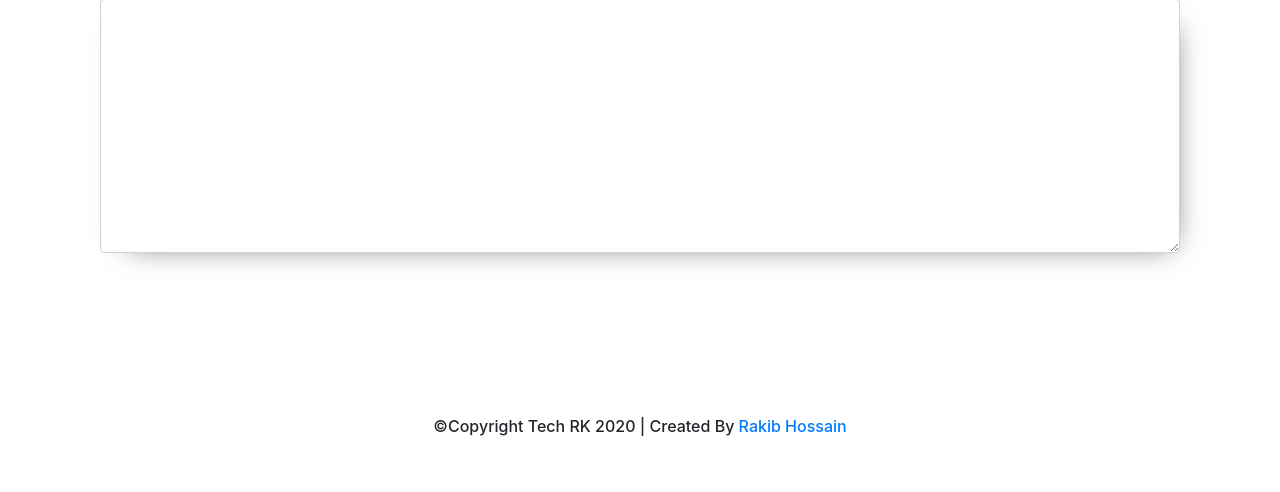
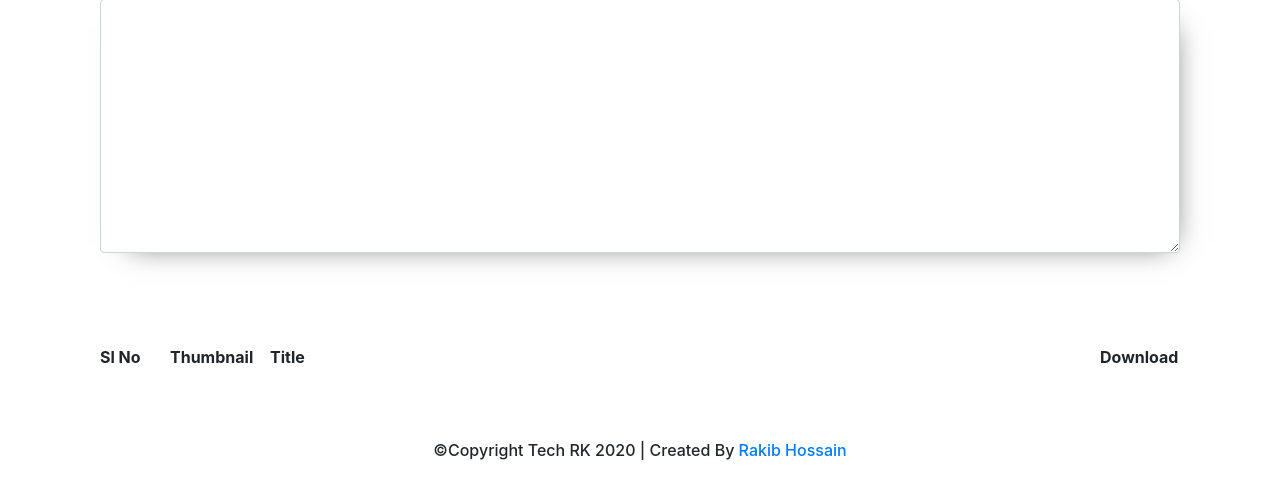
Before and after one commit to iamrk1811/YouTube-Downloader-Site, a Django app: page /playlist/ in a window 1280 px wide. Shown: the part 445-937 px from the top of the page. Before the commit the page ends 881 px from the top, so only its background shows below. Run offline with Django 3.2, Linux system fonts and the light colour scheme; lists and menus that the app fills with data are empty; some libraries are stand-ins or nearby versions.

Commit message:
Improve JavaScript and faster than previous version

```diff
--- a/YouTube_Playlist_Downloader/views.py
+++ b/YouTube_Playlist_Downloader/views.py
@@ -5,7 +5,6 @@ import requests
 import re
 import urllib.parse
 from django.http import JsonResponse
-import time
 
 
 # Code for playlist START
@@ -95,7 +94,6 @@ def giveMeAllVideoList(URL):
 
 # Code for single START
 def giveMeVideoID(URL):
-    print(URL)
     # check point for mobile
     regex_for_mobile = r"https://youtu.be/[0-9a-zA-Z-_]{11}"
     regex_for_computer = r"https://www.youtube.com/watch\?v=[0-9a-zA-Z-_]{11}"
@@ -124,7 +122,7 @@ def homeSingle(request):
     if request.method == 'POST' and request.POST.get('single_video_input'):
         URL = request.POST.get('single_video_input')
         single_video_id = giveMeVideoID(URL)
-        if not single_video_id is None:
+        if single_video_id is not None:
             yt = YouTube("https://www.youtube.com/watch?v=" + single_video_id)
             video_title = yt.title
 
@@ -134,8 +132,12 @@ def homeSingle(request):
             seconds %= 3600
             minutes = seconds // 60
             seconds %= 60
-
-            time = str(hour) + ":" + str(minutes) + ":" + str(seconds)
+            time = ""
+            if not hour == 0:
+                time += str(hour) + ":"
+            if not minutes == 0:
+                time += str(minutes) + ":"
+            time += str(seconds)
 
             dictionary = {'title': yt.title, 'time': time, 'thumbnail': yt.thumbnail_url}
             streams = {}
@@ -158,7 +160,6 @@ def homeSingle(request):
 
             # return render(request, 'home/single.html', dictionary)
             return JsonResponse(dictionary)
-
 
         else:
             return render(request, 'home/single.html')
@@ -193,6 +194,7 @@ def homePlaylist(request):
 
 
 def playlistAjax(request):
+    """This function handle GET AJAX Request and return video number, title, thumbnail, download link"""
     if request.method == 'GET' and request.GET.get('video_link'):
         video_link =  request.GET.get('video_link')
         # creating Youtube object using pytube.YouTube
@@ -259,7 +261,6 @@ def playlistAjax(request):
         video_title_url_encoded = urllib.parse.quote(video_title, safe="")
         video_download_url = video_link + "&title=" + video_title_url_encoded
 
-
         data = {
             'video_number' : int(request.GET.get('video_no')) + 1,
             'video_title' : video_title_copy,
--- a/asset/js/app.js
+++ b/asset/js/app.js
@@ -1,23 +1,29 @@
 $(document).ready(function () {
-
+    // Binding function if someone press back button (RELOAD)
     $(window).bind("pageshow", function(event) {
         if (event.originalEvent.persisted) {
             window.location.reload();
         }
     });
+
     var page_pre_loader = document.getElementById('page_pre_loader');
     $('#year').html(new Date().getFullYear());
-    var progress_no = 1;
+
+    var progress_no = 0;
     // code for playlist page
     $(document).on('submit', '#playlist_form', function(e){
+        // Prevent default behavior of the form
         e.preventDefault();
         const progressBar = document.getElementById('prog');
+        // Tasks that i have to perform before request to server
         $('#playlist_result_container_id').fadeOut('slow', function(){});
         $('#single_single_video_id').fadeOut('slow', function(){});
         $('#footer').fadeOut('slow', function(){});
+        $('#single_video_table tbody').empty();
+        $('#single_video_table').append('<tr><th>Sl No</th><th>Thumbnail</th><th>Title</th><th>Download</th></tr>');
         page_pre_loader.classList.remove('d-none');
         $('#playlist_result_area_id').text('');
-        $('#single_single_video_id').html('');
+        // Request to the Server
         $.ajax({
             type: 'POST',
             url: '',
@@ -27,16 +33,17 @@ $(document).ready(function () {
             },
             async: true,
             success: function(data){
+                // Tasks that i have to perform before work with the data
                 $('#playlist_result_container_id').fadeIn('slow', function(){});
                 $('#single_single_video_id').fadeIn('slow', function(){});
                 $('#footer').fadeIn('slow', function(){});
                 page_pre_loader.classList.add('d-none');
+                // Parsing JsonResponse to JSON Object
                 var json_data = JSON.parse(JSON.stringify(data));
                 // var number_of_videos = Object.keys(json_data.allVideoList).length;
-                var new_video_area_text = "";
-                var new_single_single_video_html = "<table class='w-100'><col width='70'><col width='100'><col width=''><col width='80'><tr><th>Sl No</th><th>Thumbnail</th><th>Title</th><th>Download</th></tr>"
+                // Looping through all video list link
+                // And sending GET request to get download url, title, thumbnail
                 for (i = 0; i < Object.keys(json_data.allVideoList).length; i++) {
-                    new_video_area_text += $('#playlist_result_area_id').text()
                     $.ajax({
                         type: 'GET',
                         url: '/playlist-ajax',
@@ -48,20 +55,26 @@ $(document).ready(function () {
                             video_link: Object.values(json_data.allVideoList)[i]
                         },
                         async: true,
+                        // Success function for single video output
                         success: function(data){
+                            // Working with progress bar
+                            progress_no += 1;
                             progress = Math.floor((progress_no/Object.keys(json_data.allVideoList).length) * 100);
                             progressBar.style.width = progress.toString() + "%";
-                            progress_no += 1;
+                            // Parsing JsonResponse to JSON Object
                             var ajax_json_data = JSON.parse(JSON.stringify(data));
-                            new_video_area_text += ajax_json_data['video_download_url'] + "\n";
-                            new_single_single_video_html += "<tr><td>" + ajax_json_data['video_number'].toString() + "</td><td><img class='img-fluid thumbnail py-2' src='" + ajax_json_data['video_thumbnail'] + "' alt='Thumbnail'></td><td>" + ajax_json_data['video_title'] + "</td><td><a href='" + ajax_json_data['video_download_url'] + "'><button class='download-button'>Download</button></a></td></tr>";
-                            $('#playlist_result_area_id').text(new_video_area_text);
-                            $('#single_single_video_id').html(new_single_single_video_html);
-
+                            // Getting download url
+                            download_url = ajax_json_data['video_download_url'] + "\n";
+                            // Getting thumbnail, title, download url, video number
+                            single_video_html = "<tr><td>" + ajax_json_data['video_number'].toString() + "</td><td><img class='img-fluid thumbnail py-2' src='" + ajax_json_data['video_thumbnail'] + "' alt='Thumbnail'></td><td>" + ajax_json_data['video_title'] + "</td><td><a href='" + ajax_json_data['video_download_url'] + "'><button class='download-button'>Download</button></a></td></tr>";
+                            // Showing to front end
+                            $('#single_video_table').append(single_video_html);
+                            $('#playlist_result_area_id').append(download_url);
                         }
                     });
                 }
-                progress_no = 1;
+                // Setting progress bar no to zero
+                progress_no = 0;
             }
         });
     });
@@ -70,10 +83,13 @@ $(document).ready(function () {
     // code for single page
     const single_form = document.getElementById('single_form');
     $(document).on('submit', '#single_form', function (e) {
+        // Prevent default behavior of the form
         e.preventDefault();
+        // Tasks that i have to perform before sending request to the server
         $('#footer').fadeOut('slow', function(){});
         $("#single_result_container" ).fadeOut("slow", function(){});
         page_pre_loader.classList.remove("d-none");
+        // Sending request to the server
         $.ajax({
             type: 'POST',
             url: '',
@@ -81,12 +97,15 @@ $(document).ready(function () {
                 single_video_input: $('#single_video_input').val(),
                 csrfmiddlewaretoken: $('input[name=csrfmiddlewaretoken]').val()
             },
+            // Success function
             success: function (data) {
-
+                // Parsing JsonResponse to JSON Object
                 var json_data = JSON.parse(JSON.stringify(data));
+                // Showing content to front end
                 $('#single_video_thumbnail_id').html('<img src="' + json_data.thumbnail + '" class="img-fluid" alt="thumbnail">');
                 $('#single_video_title_id').text(json_data.title);
                 $('#single_video_time_id').html(json_data.time);
+                // Adding javascript code dynamically with html code
                 var streams = "<select id='single_download_select_id' onchange='optionChanged()'><script type='text/javascript'> function optionChanged(){$('#dynamicURL').attr('href', $('#single_download_select_id :selected').val());}</script>";
                 for (i = 0; i < Object.keys(data.streams).length; i++) {
                     streams += "<option value='" + Object.values(json_data.streams)[i] + "'>" + Object.keys(json_data.streams)[i] + "</option>";
@@ -94,6 +113,7 @@ $(document).ready(function () {
                 streams += "</select><a id='dynamicURL' href=''><button class='single-download-button'>Download</button></a>"
                 $('#single_video_download_id').html(streams);
                 $('#dynamicURL').attr('href', Object.values(json_data.streams)[0]);
+                // End Task
                 page_pre_loader.classList.add('d-none');
                 $("#single_result_container" ).fadeIn("slow", function(){});
                 $('#footer').fadeIn('slow', function(){});
--- a/templates/home/playlist.html
+++ b/templates/home/playlist.html
@@ -63,6 +63,18 @@
             </div>
             <!-- code -->
             <div class="single-single-video mt-5" id="single_single_video_id">
+                <table id="single_video_table" class="w-100">
+                    <col width="70">
+                    <col width="100">
+                    <col width="">
+                    <col width="80">
+                    <tr>
+                        <th>Sl No</th>
+                        <th>Thumbnail</th>
+                        <th>Title</th>
+                        <th>Download</th>
+                    </tr>
+                </table>
             </div>
         </div>
     </div>
```
